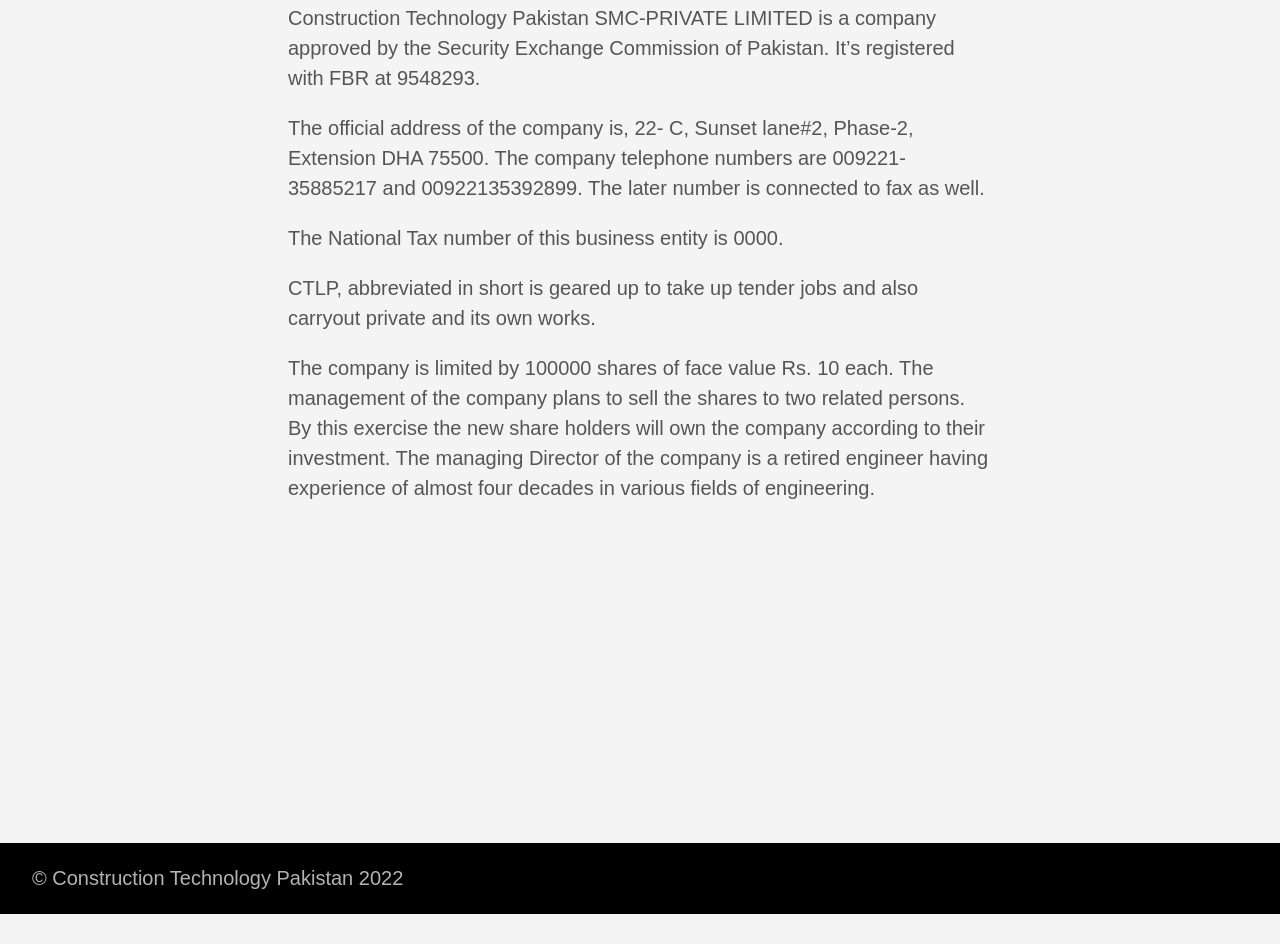
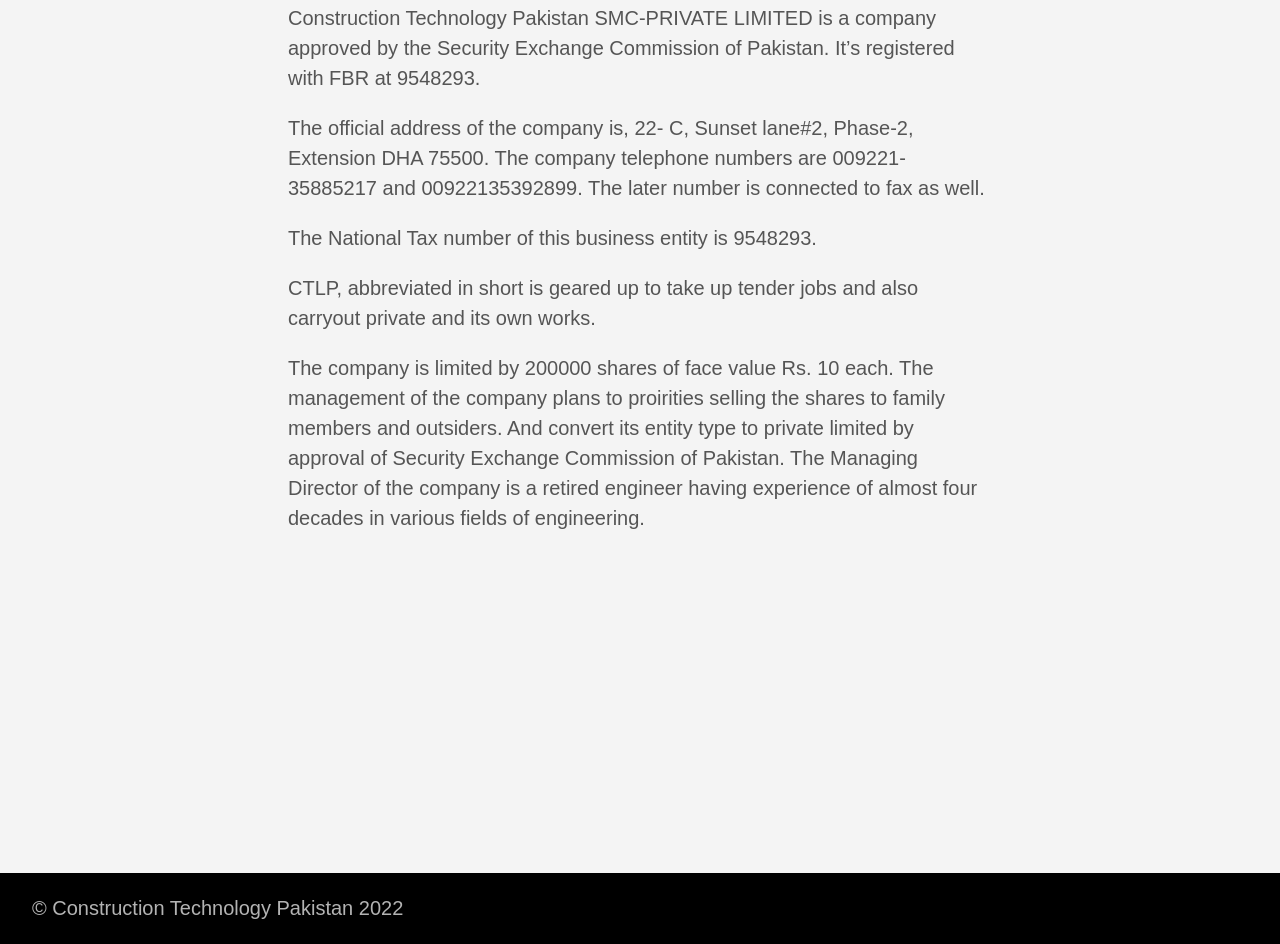
Before and after one commit to ccdatatraits/ctlp, a plain HTML site: page about/index.html in a window 1280 px wide. Shown: the part 708-1652 px from the top of the page. Before the commit the page ends 1622 px from the top, so only its background shows below. Drawn offline with Linux system fonts and the light colour scheme.

Commit message:
Information update: - National Tax number - No. of shares - Selling and converting to private limited

```diff
--- a/about/index.html
+++ b/about/index.html
@@ -117,9 +117,9 @@
       <div class="nested-copy-line-height lh-copy f4 nested-links mid-gray">
         <p>Construction Technology Pakistan SMC-PRIVATE LIMITED is a company approved by the Security Exchange Commission of Pakistan. It&rsquo;s registered with FBR at 9548293.</p>
 <p>The official address of the company is, 22- C, Sunset lane#2, Phase-2, Extension DHA 75500. The company telephone numbers are 009221-35885217 and 00922135392899. The later number is connected to fax as well.</p>
-<p>The National Tax number of this business entity is 0000.</p>
+<p>The National Tax number of this business entity is 9548293.</p>
 <p>CTLP, abbreviated in short is geared up to take up tender jobs and also carryout private and its own works.</p>
-<p>The company is limited by 100000 shares of face value Rs. 10 each. The management of the company plans to sell the shares to two related persons. By this exercise the new share holders will own the company according to their investment. The managing Director of the company is a retired engineer having experience of almost four decades in various fields of engineering.</p>
+<p>The company is limited by 200000 shares of face value Rs. 10 each. The management of the company plans to proirities selling the shares to family members and outsiders. And convert its entity type to private limited by approval of Security Exchange Commission of Pakistan. The Managing Director of the company is a retired engineer having experience of almost four decades in various fields of engineering.</p>
 
       </div>
     </article>
```
